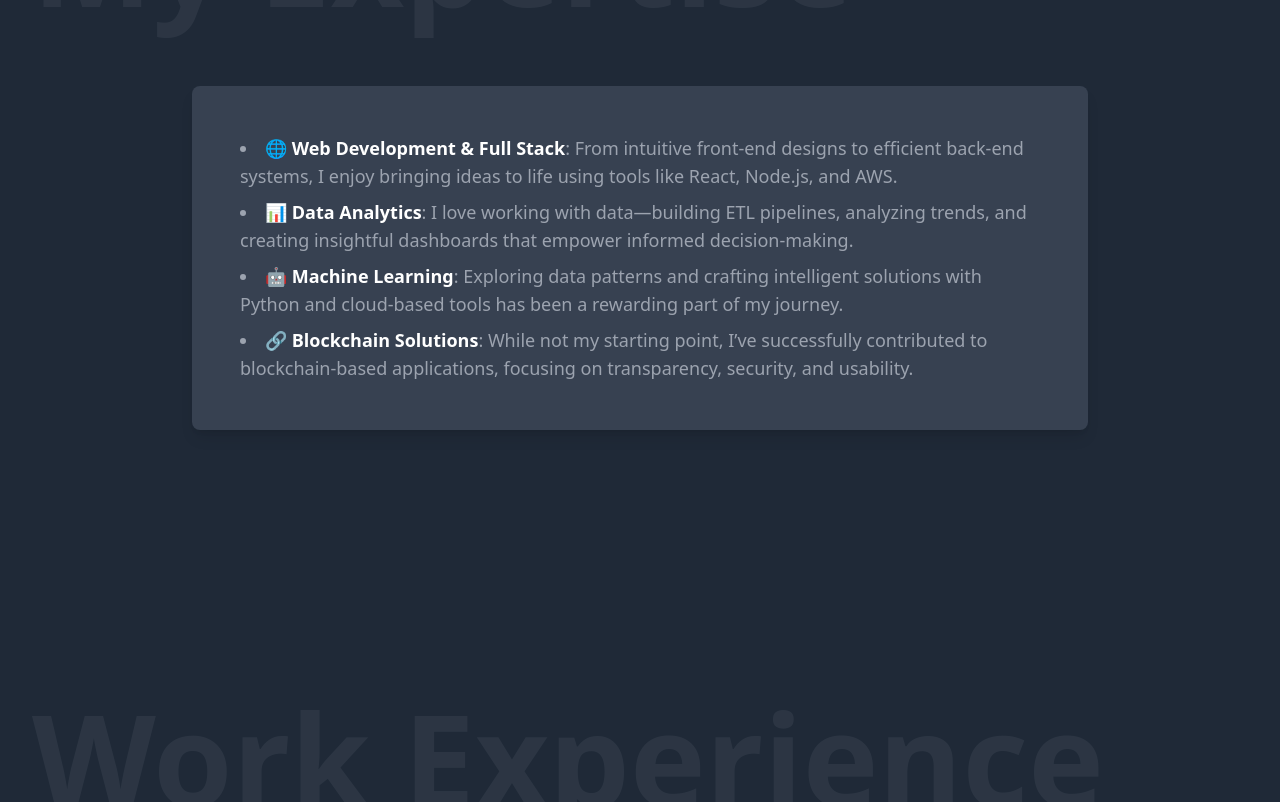
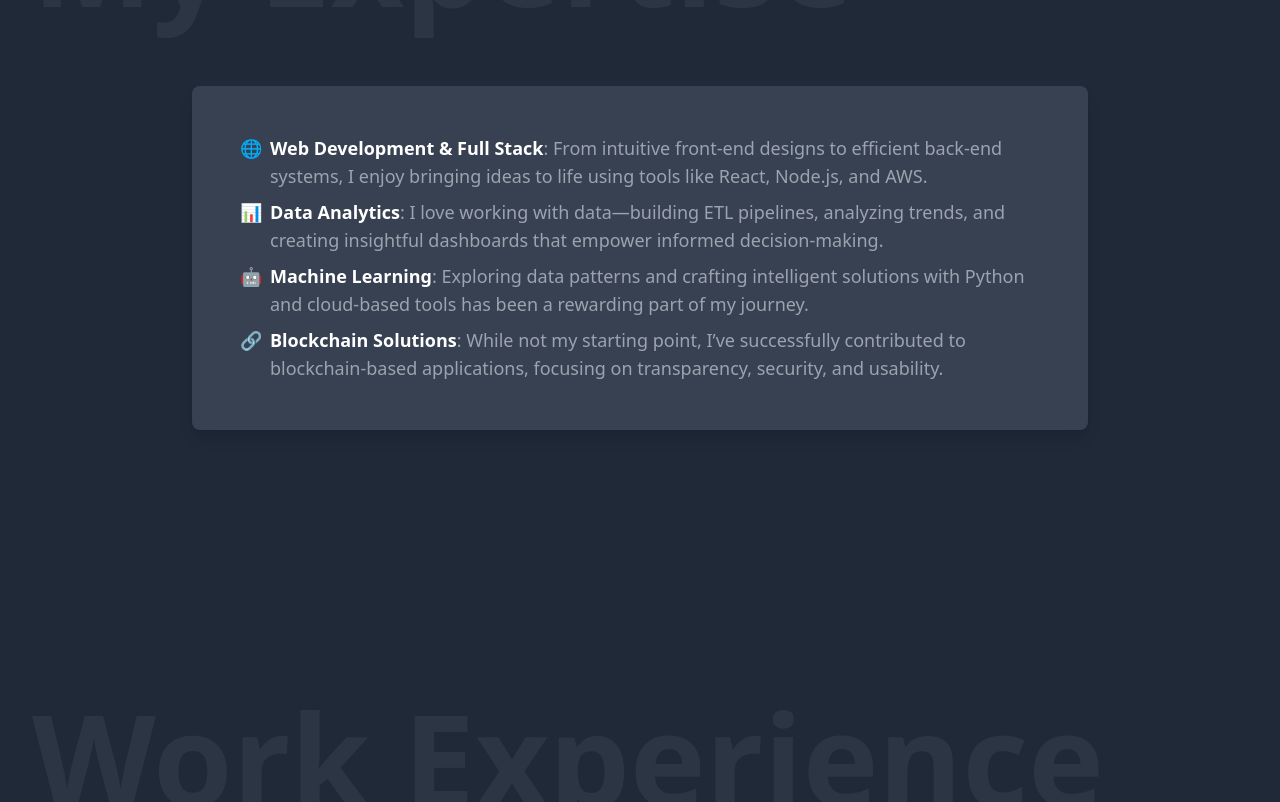
Before and after one commit to Mudgalkinjal/kimudev, a React (Create React App) app: page / in a window 1280 px wide. Shown: the part 1738-2540 px from the top of the page. Built offline with nearby package versions, Linux system fonts and the light colour scheme; no server answers; the HTML template or start-up script is replaced by a standard one.

Commit message:
fixed alignment for front page

```diff
--- a/src/components/Employment_one.tsx
+++ b/src/components/Employment_one.tsx
@@ -35,7 +35,7 @@ const Employment_one: React.FC = () => {
               EY | May 2022 - October 2023
             </span>
           </p>
-          <ul className="list-disc list-inside text-lg space-y-1">
+          <ul className="list-none list-inside text-lg space-y-1">
             <li>
               Led the development of a business management tool, improving
               collaboration and efficiency by streamlining processes with modern
--- a/src/components/Employment_three.tsx
+++ b/src/components/Employment_three.tsx
@@ -24,7 +24,7 @@ const Employment_three: React.FC = () => {
               Transworld Technologies | January 2013 - January 2014
             </span>
           </p>
-          <ul className="list-disc list-inside mt-2 text-lg space-y-1">
+          <ul className="list-none list-inside mt-2 text-lg space-y-1">
             <li>
               Built and tested dynamic websites using CMS platforms like Joomla
               and WordPress, ensuring project requirements were met.
--- a/src/components/Employment_two.tsx
+++ b/src/components/Employment_two.tsx
@@ -23,7 +23,7 @@ const Employment_two: React.FC = () => {
               Barracuda Networks | March 2016 - January 2021
             </span>
           </p>
-          <ul className="list-disc list-inside mt-2 text-lg space-y-1">
+          <ul className="list-none list-inside mt-2 text-lg space-y-1">
             <li>
               Spearheaded a homepage redesign using React and AWS, resulting in
               an 18% increase in user engagement and conversions.
--- a/src/components/ExpertiseSection.tsx
+++ b/src/components/ExpertiseSection.tsx
@@ -22,34 +22,46 @@ const ExpertiseSection: React.FC = () => {
         className="max-w-4xl bg-gray-700 rounded-lg p-8 shadow-lg z-10 sm:mb-2"
       >
         <div className="text-sm sm:text-lg mt-4 mb-4 ml-4 mr-4 text-gray-400">
-          <ul className="list-disc list-inside space-y-2">
-            <li>
-              🌐{' '}
+          <ul className="list-none list-inside space-y-2">
+            <li className="flex items-start">
+              <span className="mr-2">🌐</span>
+              <div>
                 <span className="font-bold text-white">
                   Web Development & Full Stack
                 </span>
-              : From intuitive front-end designs to efficient back-end systems,
-              I enjoy bringing ideas to life using tools like React, Node.js,
-              and AWS.
+                : From intuitive front-end designs to efficient back-end
+                systems, I enjoy bringing ideas to life using tools like React,
+                Node.js, and AWS.
+              </div>
             </li>
-            <li>
-              📊 <span className="font-bold text-white">Data Analytics</span>: I
+            <li className="flex items-start">
+              <span className="mr-2">📊 </span>
+              <div>
+                <span className="font-bold text-white">Data Analytics</span>: I
                 love working with data—building ETL pipelines, analyzing trends,
                 and creating insightful dashboards that empower informed
                 decision-making.
+              </div>
             </li>
-            <li>
-              🤖 <span className="font-bold text-white">Machine Learning</span>:
+            <li className="flex items-start">
+              <span className="mr-2">🤖 </span>
+              <div>
+                <span className="font-bold text-white">Machine Learning</span>:
                 Exploring data patterns and crafting intelligent solutions with
                 Python and cloud-based tools has been a rewarding part of my
                 journey.
+              </div>
             </li>
-            <li>
-              🔗{' '}
-              <span className="font-bold text-white">Blockchain Solutions</span>
+            <li className="flex items-start">
+              <span className="mr-2">🔗 </span>
+              <div>
+                <span className="font-bold text-white">
+                  Blockchain Solutions
+                </span>
                 : While not my starting point, I’ve successfully contributed to
-              blockchain-based applications, focusing on transparency, security,
-              and usability.
+                blockchain-based applications, focusing on transparency,
+                security, and usability.
+              </div>
             </li>
           </ul>
         </div>
```
Lines whose indentation alone changed are shown as unchanged.
